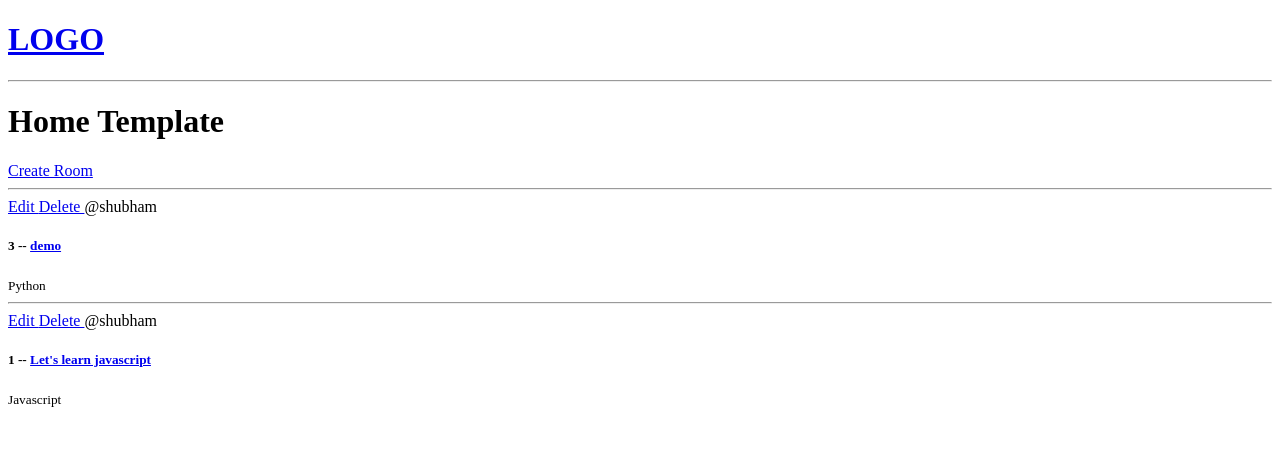
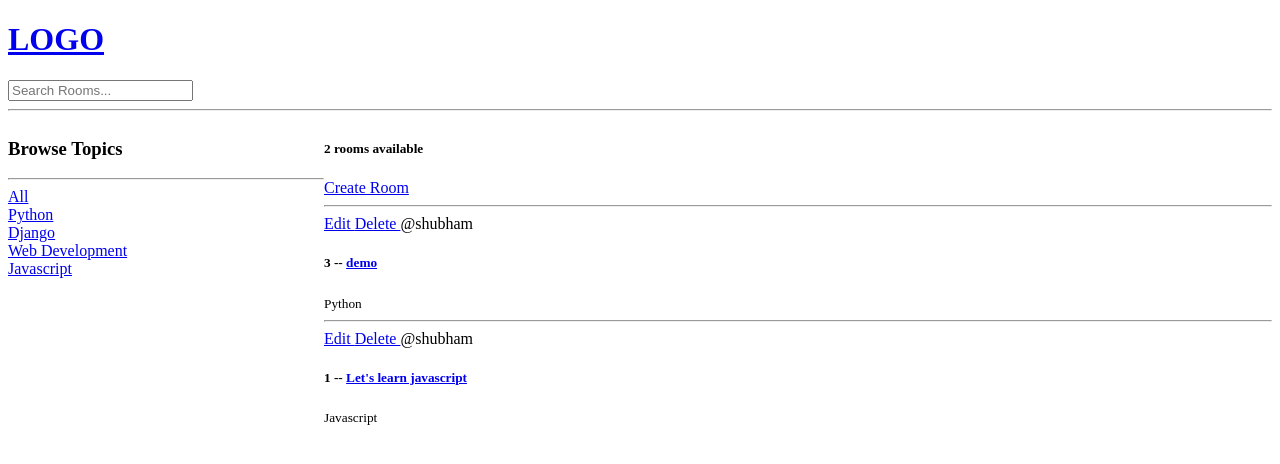
Before and after one commit to shubham-wb/django, a Django app: page / in a window 1280 px wide. Shown: the top 464 px of the page. Run offline with Django 5.2, Linux system fonts and the light colour scheme; data comes from the database, SQL or seed files in the repository.

Commit message:
'feature/search

```diff
--- a/base/templates/base/home.html
+++ b/base/templates/base/home.html
@@ -1,35 +1,48 @@
-{% extends 'main.html' %}
+{% extends 'main.html' %} {% block content %}
 
-{% block content %}
+<style>
+  .home-container {
+    display: grid;
+    grid-template-columns: 1fr 3fr;
+  }
+</style>
 
-<h1>Home Template</h1>
+<div class="home-container">
+  <div>
+    <h3>Browse Topics</h3>
+    <hr />
 
+     <div>
+      <a href="{% url 'home' %}">All </a>
+    </div>
 
-<div>
+    {% for topic in topics %}
+    <div>
+      <a href="{% url 'home' %}?q={{topic.name}}"> {{topic.name}} </a>
+    </div>
+    {% endfor %}
+  </div>
+
+  <div>
+    <h5>
+        {{room_count}} rooms available
+    </h5>
     <a href="{% url 'create-room' %}">Create Room</a>
     <div>
-        {% for room in rooms %}
-        <div>
-            <hr />
-            <a href ="{% url 'update-room' room.id %}">
-                Edit
-            </a>
-              <a href ="{% url 'delete-room' room.id %}">
-                Delete
-            </a>
-            <span>
-                @{{room.host.username}}
-            </span>
-            <h5>{{room.id}} -- <a href="{%url 'room' room.id %}">
-                {{room.name}}
-            </a>
+      {% for room in rooms %}
+      <div>
+        <hr />
+        <a href="{% url 'update-room' room.id %}"> Edit </a>
+        <a href="{% url 'delete-room' room.id %}"> Delete </a>
+        <span> @{{room.host.username}} </span>
+        <h5>
+          {{room.id}} -- <a href="{%url 'room' room.id %}"> {{room.name}} </a>
         </h5>
-        <small>
-            {{room.topic.name}}
-        </small>
-        </div>
-        {% endfor %}
+        <small> {{room.topic.name}} </small>
+      </div>
+      {% endfor %}
     </div>
+  </div>
 </div>
 
 {% endblock content%}
--- a/base/views.py
+++ b/base/views.py
@@ -1,8 +1,9 @@
 from django.shortcuts import render, redirect
+from django.db.models import Q
 from django.http import HttpResponse
 
 from base.forms import RoomForm
-from .models import Room
+from .models import Room, Topic
 
 # Create your views here.
 
@@ -15,8 +16,19 @@ rooms = [
 
 
 def home(request):
-    rooms = Room.objects.all()
-    context = {"rooms":rooms}
+
+    q = request.GET.get('q') if request.GET.get('q') != None else ''
+
+    rooms = Room.objects.filter(
+        Q(topic__name__icontains=q) |
+        Q(name__icontains=q) |
+        Q(description__icontains=q)
+    )
+
+    topics = Topic.objects.all()
+    room_count = rooms.count()
+    context = {"rooms":rooms, "topics": topics,"room_count":room_count}
+
     return render(request,'base/home.html',context)
 
 def room(request, pk):
--- a/templates/navbar.html
+++ b/templates/navbar.html
@@ -1,4 +1,10 @@
 <a href = "/">
     <h1>LOGO</h1>
 </a>
+<form
+method = 'GET'
+action = "{% url 'home' %}"
+>
+<input type="text" name="q" placeholder="Search Rooms..." value="">
+</form>
 <hr />
```
